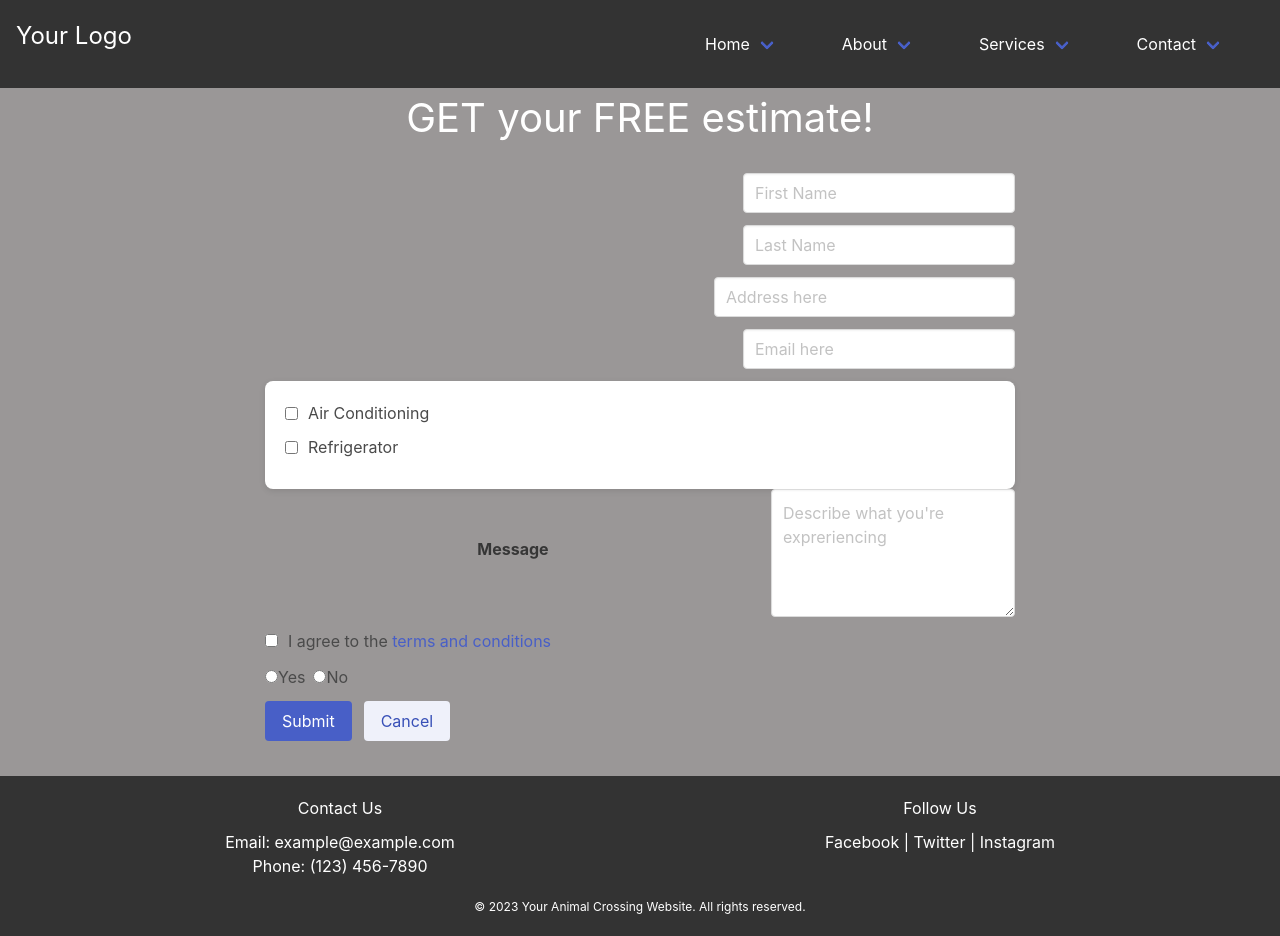
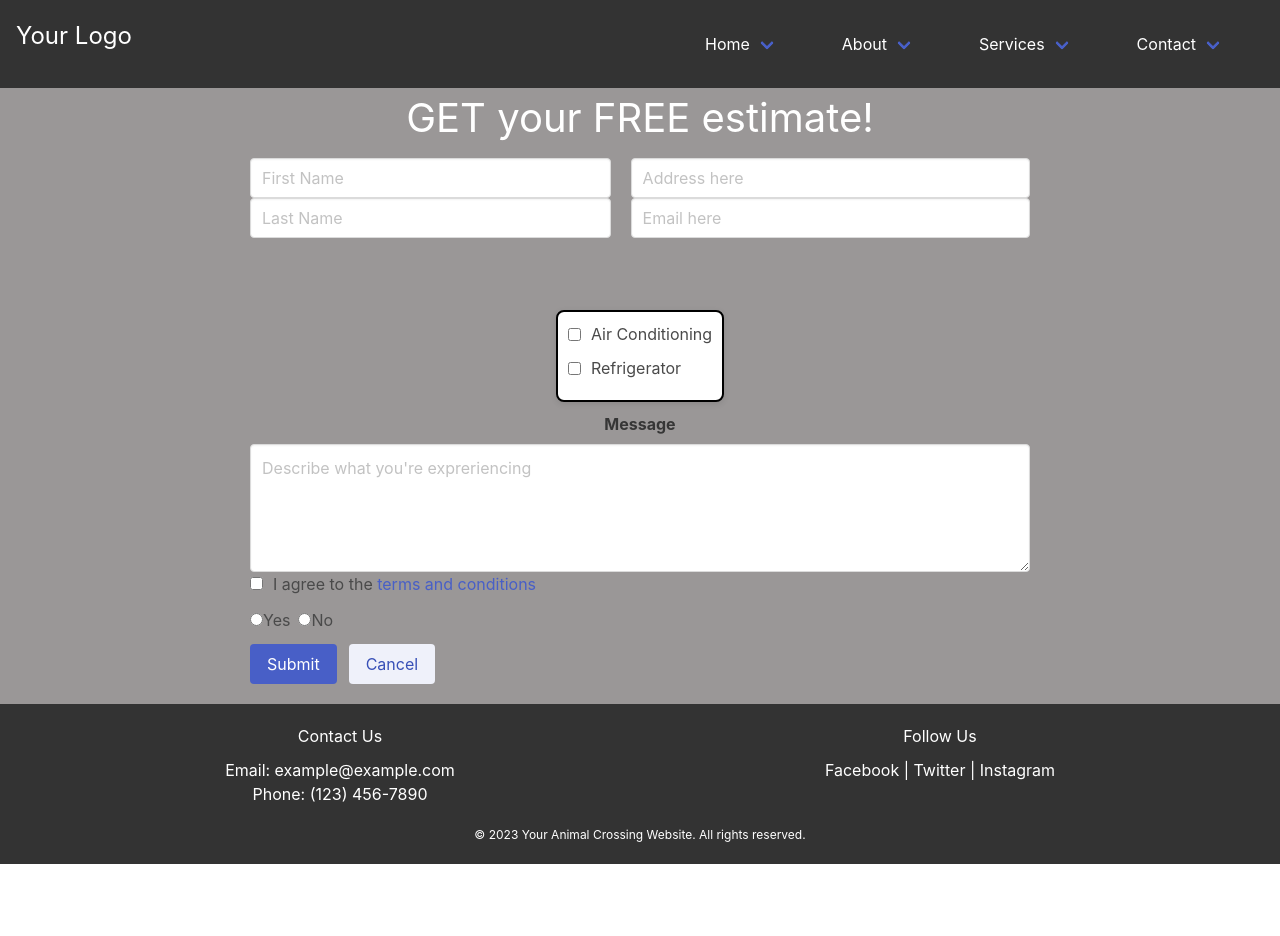
Before and after one commit to kaylonm17/B-andAC, a React (Create React App) app: page /App2 in a window 1280 px wide. After the commit the page ends 864 px from the top, so only its background shows below. Built offline with nearby package versions, Linux system fonts and the light colour scheme.

Commit message:
mac push

```diff
--- a/src/App.css
+++ b/src/App.css
@@ -96,12 +96,7 @@
 } */
 
 .checkbox-container {
-  display: flex;
-  flex-direction: column;
-  background-color: #ffffff;
-  border-radius: 8px;
-  box-shadow: 0px 2px 6px rgba(0, 0, 0, 0.1);
-  padding: 20px;
+
 }
 
 .checkbox-label {
--- a/src/App2.js
+++ b/src/App2.js
@@ -19,30 +19,32 @@ function App2() {
     <body className="app-color">
     <div className="form-container">
     <div class="field">
+  <div class="control">
+  <div className="form-space">
+    <input class="input" type="text" placeholder="First Name"></input>
+    <input class="input" type="text" placeholder="Last Name"></input>
+  </div>
+  </div>
+  <div class="control has-icons-right">
+  <div className="form-spaceL">
+    <input class="input" type="text" placeholder="Address here"></input>
+    <input class="input " type="email" placeholder="Email here" ></input>
+  </div>
+</div>
+</div>
+<div class="field">
   <label class="label"></label>
   <div class="control">
-    <input class="input" type="text" placeholder="First Name"></input>
+
   </div>
 </div>
 
-<div class="field">
-  <label class="label"></label>
-  <div class="control">
-    <input class="input" type="text" placeholder="Last Name"></input>
-  </div>
-</div>
 
-<div class="field">
-  <label class="label"></label>
-  <div class="control has-icons-right">
-    <input class="input" type="text" placeholder="Address here"></input>
-  </div>
-</div>
 
 <div class="field">
   <label class="label"></label>
   <div class=" has-icons-right">
-    <input class="input " type="email" placeholder="Email here" ></input>
+
   </div>
 </div>
 
@@ -58,7 +60,7 @@ function App2() {
   </div>
 
 
-<div class="field">
+<div class="">
   <label class="label">Message</label>
   <div class="control">
     <textarea class="textarea" placeholder="Describe what you're expreriencing"></textarea>
--- a/src/Form.css
+++ b/src/Form.css
@@ -1,24 +1,45 @@
 .form-container {
-    max-width: 800px;
-    margin: 0 auto;
-    padding: 25px;
+
+    margin: 10 auto;
+    padding: 10px;
   }
 
   .field {
+    max-width: 800px;
     display: flex;
     flex-direction: row;
     justify-content: space-between;
     align-items: center;
     margin-bottom: 10px;
+    padding: 0px;
+
   }
 
   .label {
-    flex: 1;
-    margin-right: 10px;
+
+    margin: 10px;
   }
 
   .input {
     flex: 2;
   }
 
+  .form-space {
+    padding-right: 10px;
+  }
+
+  .form-spaceL {
+    padding-left: 10px;
+  }
   /* Additional styling for other form elements can go here */
+
+  .checkbox-container {
+    border: 2px solid black; /* Add a black border to the checkbox container */
+    padding: 10px; /* Add padding for spacing */
+    display: flex;
+    flex-direction: column;
+    background-color: #ffffff;
+    border-radius: 8px;
+    box-shadow: 0px 2px 6px rgba(0, 0, 0, 0.1);
+    display: inline-block; /* This ensures the container only takes up the necessary width */
+  }
```
